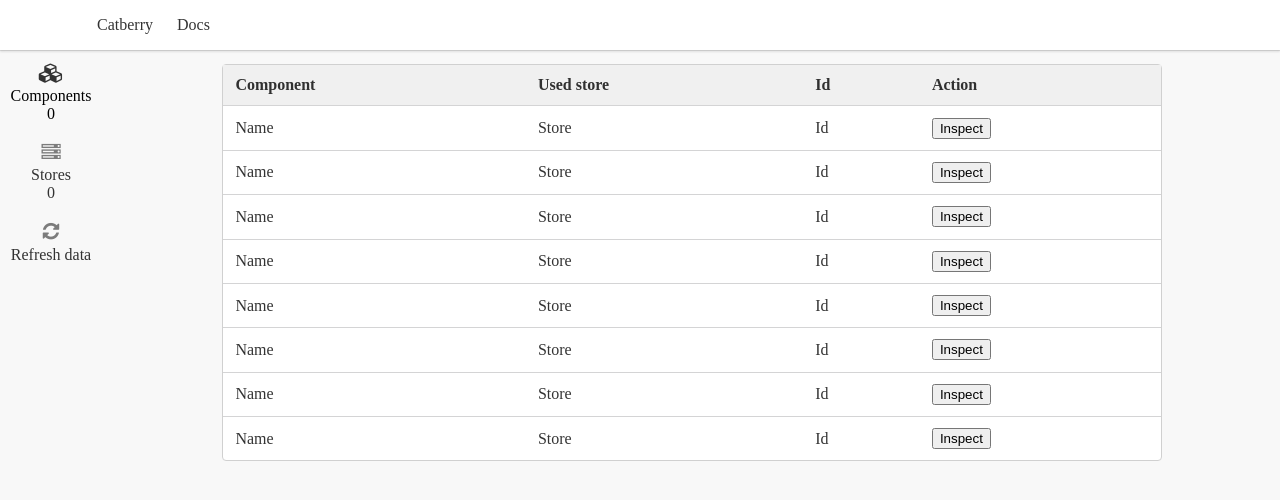
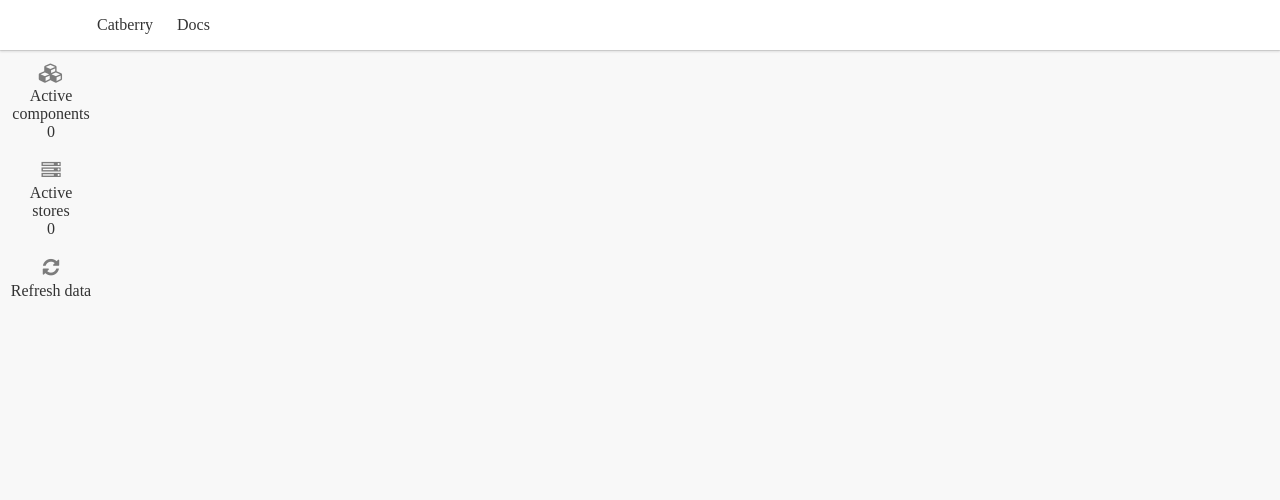
Before and after one commit to catberry/catberry-debugger, a browser extension: page src/panel/index.html in a window 1280 px wide. Drawn offline with Linux system fonts and the light colour scheme.

Commit message:
Add stores data

```diff
--- a/src/panel/index.html
+++ b/src/panel/index.html
@@ -19,15 +19,15 @@
 		<div class="navigation__item">
 			<a class="logo" href="https://www.npmjs.com/package/catberry" title="Catberry" target="_blank"></a>
 		</div>
-		<a class="navigation__item is-active" href="#" id="js-show-components">
+		<a class="navigation__item js-nav" href="#" id="js-nav-components">
 			<i class="fa fa-cubes icon"></i>
-			<div>Components</div>
-			<div id="js-component-count">0</div>
+			<div>Active components</div>
+			<div id="js-count-components">0</div>
 		</a>
-		<a class="navigation__item" href="#" id="js-show-stores">
+		<a class="navigation__item js-nav" href="#" id="js-nav-stores">
 			<i class="fa fa-server icon"></i>
-			<div>Stores</div>
-			<div id="js-stores-count">0</div>
+			<div>Active stores</div>
+			<div id="js-count-stores">0</div>
 		</a>
 		<a class="navigation__item" href="#" id="js-refresh">
 			<i class="fa fa-refresh icon"></i>
@@ -35,7 +35,7 @@
 		</a>
 	</nav>
 	<section class="content">
-		<section class="components">
+		<section class="tab js-tab" id="js-tab-components">
 			<table>
 				<thead>
 					<tr>
@@ -45,55 +45,21 @@
 						<th>Action</th>
 					</tr>
 				</thead>
-				<tbody id="js-catberry-components">
-					<tr>
-						<td>Name</td>
-						<td>Store</td>
-						<td>Id</td>
-						<td><button>Inspect</button></td>
-					</tr>
-					<tr>
-						<td>Name</td>
-						<td>Store</td>
-						<td>Id</td>
-						<td><button>Inspect</button></td>
-					</tr>
-					<tr>
-						<td>Name</td>
-						<td>Store</td>
-						<td>Id</td>
-						<td><button>Inspect</button></td>
-					</tr>
-					<tr>
-						<td>Name</td>
-						<td>Store</td>
-						<td>Id</td>
-						<td><button>Inspect</button></td>
-					</tr>
-					<tr>
-						<td>Name</td>
-						<td>Store</td>
-						<td>Id</td>
-						<td><button>Inspect</button></td>
-					</tr>
-					<tr>
-						<td>Name</td>
-						<td>Store</td>
-						<td>Id</td>
-						<td><button>Inspect</button></td>
-					</tr>
-					<tr>
-						<td>Name</td>
-						<td>Store</td>
-						<td>Id</td>
-						<td><button>Inspect</button></td>
-					</tr>
-					<tr>
-						<td>Name</td>
-						<td>Store</td>
-						<td>Id</td>
-						<td><button>Inspect</button></td>
-					</tr>
+				<tbody id="js-table-components">
+
+				</tbody>
+			</table>
+		</section>
+		<section class="tab js-tab" id="js-tab-stores">
+			<table>
+				<thead>
+				<tr>
+					<th>Store</th>
+					<th>Dependent components</th>
+				</tr>
+				</thead>
+				<tbody id="js-table-stores">
+
 				</tbody>
 			</table>
 		</section>
--- a/src/panel/styles.css
+++ b/src/panel/styles.css
@@ -74,8 +74,11 @@
 	margin: 64px 0 20px 104px;
 }
 
-.components {
-
+.tab {
+	display: none;
+}
+.tab.is-active {
+	display: block;
 }
 
 .logo {
```
Also changed, not shown: src/sidebar/main.js (+44 -0 lines), src/sidebar/panel.js (+82 -19 lines).
